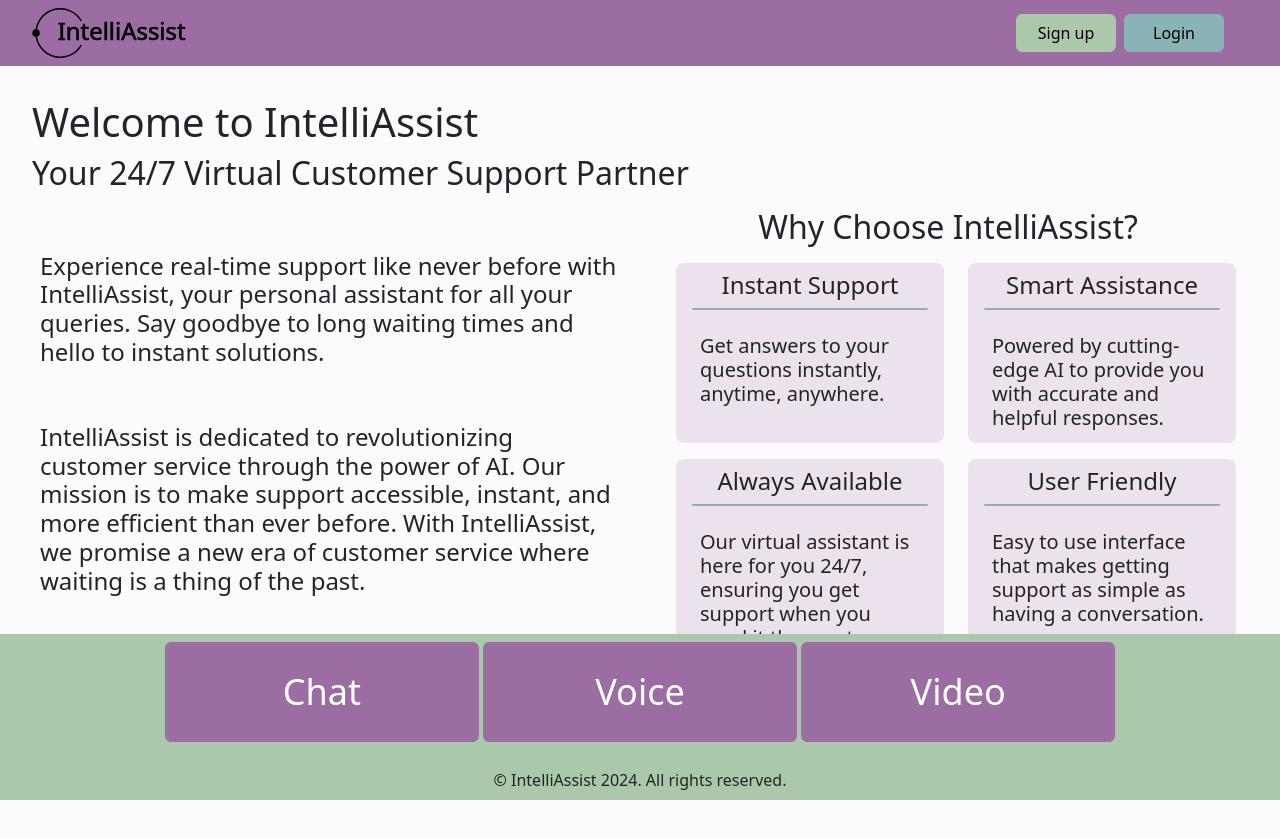
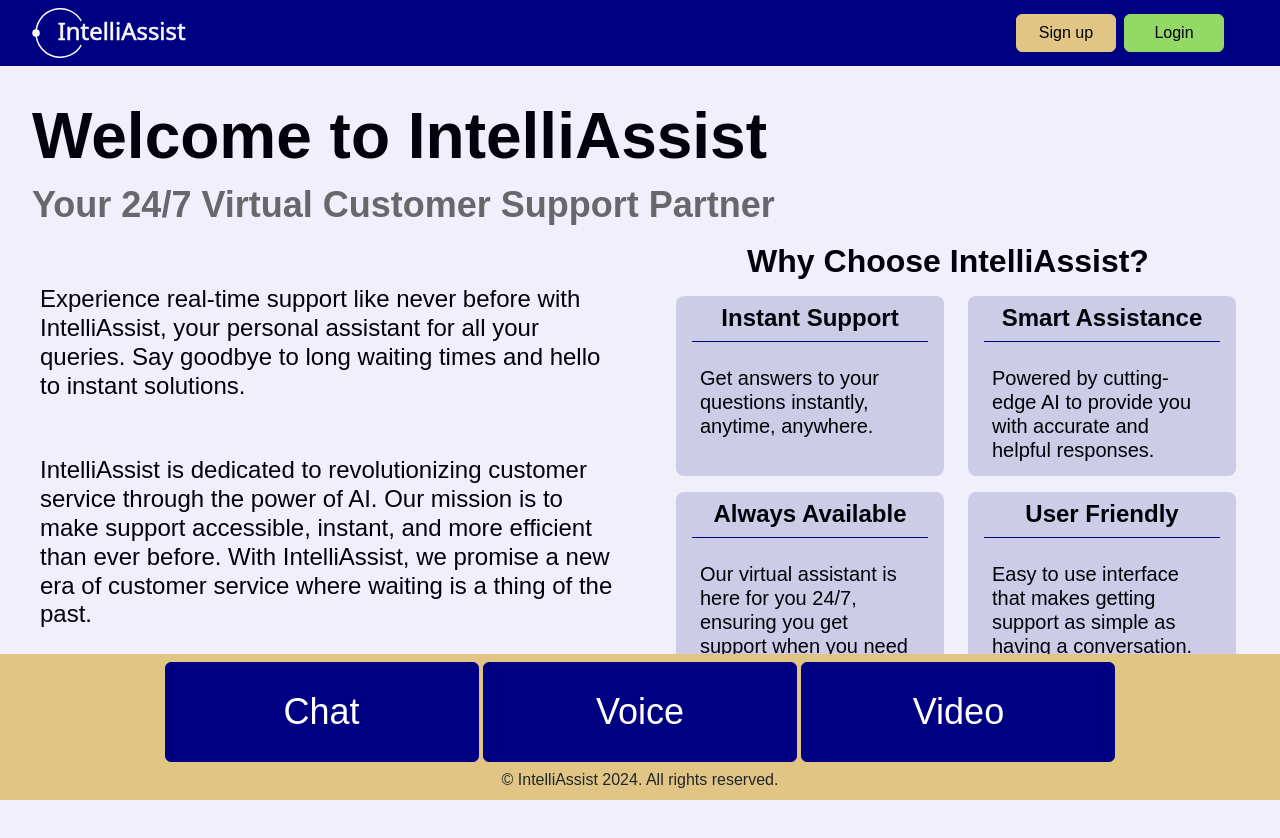
Before and after one commit to amit-kumar-shaw/IntelliAssist, a React (Create React App) app: page / in a window 1280 px wide. Shown: the top 838 px of the page. Built offline with nearby package versions, Linux system fonts and the light colour scheme.

Commit message:
add colors

```diff
--- a/src/App.js
+++ b/src/App.js
@@ -1,6 +1,5 @@
 import "./App.css";
 
-import Nav from "react-bootstrap/Nav";
 import Navbar from "react-bootstrap/Navbar";
 import Container from "react-bootstrap/Container";
 import Button from "react-bootstrap/Button";
@@ -9,6 +8,7 @@ import Row from "react-bootstrap/Row";
 import Col from "react-bootstrap/Col";
 import FeatureCard from "./FeatureCard";
 import { COLORS, OPTION } from "./colors";
+import { lightenColor } from "./FeatureCard";
 
 let textColor = COLORS[OPTION].text;
 let backgroundColor = COLORS[OPTION].back;
@@ -21,13 +21,14 @@ let boxHeight = "180px";
 function App() {
   return (
     <>
-      <div style={{ height: "100%" }}>
+      <div style={{ height: "100%",
+              fontFamily: "Arial" }}>
         <Navbar sticky="top" style={{ backgroundColor: primaryColor }}>
           <Stack direction="horizontal" gap={3} className="w-100">
             <div className="flex-grow-1"  style={{ marginLeft: "8px" }}>
               {" "}
               <img
-                src="/img/logo.svg"
+                src="/img/logo-light.svg"
                 width="200"
                 height="50"
                 className="d-inline-block align-top"
@@ -48,6 +49,7 @@ function App() {
                   backgroundColor: secondaryColor,
                   borderColor: secondaryColor,
                   marginRight: "8px",
+                  color: textColor
                 }}
               >
                 Sign up
@@ -59,6 +61,7 @@ function App() {
                   backgroundColor: accentColor,
                   borderColor: accentColor,
                   marginRight: "8px",
+                  color: textColor
                 }}
               >
                 Login
@@ -79,10 +82,11 @@ function App() {
               padding: "32px",
               backgroundColor: backgroundColor,
               flex: 1,
+              color: textColor
             }}
           >
-            <h1>Welcome to IntelliAssist</h1>
-            <h2>Your 24/7 Virtual Customer Support Partner</h2>
+            <h1 style={{fontWeight:"bold", fontSize: "64px"}}>Welcome to IntelliAssist</h1>
+            <h2 style={{fontWeight:"bold", fontSize: "36px", color: lightenColor(textColor, 0.4)}}>Your 24/7 Virtual Customer Support Partner</h2>
 
             <Stack direction="horizontal" gap={3}>
               <div style={{ padding: "8px", width: "50%" }}>
@@ -109,6 +113,7 @@ function App() {
                     display: "flex",
                     justifyContent: "center",
                     alignItems: "center",
+                    fontWeight: "bold"
                   }}
                 >
                   Why Choose IntelliAssist?
@@ -170,7 +175,7 @@ function App() {
           }}
         >
           <Stack gap={3}>
-            <div style={{ textAlign: "center", height: "110px" }}>
+            <div style={{ textAlign: "center", height: "90px",  }}>
               <Container fluid>
                 <Button
                   variant="primary"
--- a/src/FeatureCard.js
+++ b/src/FeatureCard.js
@@ -1,5 +1,4 @@
 import React from "react";
-import { Container, Table } from "react-bootstrap";
 import { COLORS, OPTION } from "./colors";
 
 let textColor = COLORS[OPTION].text;
@@ -27,13 +26,14 @@ function FeatureCard({ title, description, boxHeight }) {
             display: "flex",
             justifyContent: "center",
             alignItems: "center",
+            fontWeight: "bold"
           }}
         >
           {title}
         </h4>
         <div  style={{
-          height: "2px",
-          backgroundColor: accentColor,
+          height: "1px",
+          backgroundColor: primaryColor,
           borderRadius: "8px",
           margin: "8px",
         }}></div>
@@ -68,7 +68,7 @@ function hexToRgb(hex) {
     return [r, g, b];
 }
 
-function lightenColor(hex, percent) {
+export function lightenColor(hex, percent) {
     const [r, g, b] = hexToRgb(hex);
     const newR = Math.round(r + (255 - r) * percent);
     const newG = Math.round(g + (255 - g) * percent);
--- a/src/colors.js
+++ b/src/colors.js
@@ -1,4 +1,4 @@
-export const OPTION = 1;
+export const OPTION = 4;
 
 export const COLORS = [
   {
@@ -15,4 +15,32 @@ export const COLORS = [
     secondary: "#A9C9AA",
     accent: "#89B3B5",
   },
+  {
+    text: "#080D09",
+    back: "#F6F9F7",
+    primary: "#659F70",
+    secondary: "#B1CBCE",
+    accent: "#889EB4",
+  },
+  {
+    text: "#0E1215",
+    back: "#FBFCFD",
+    primary: "#69849E",
+    secondary: "#C8ACAA",
+    accent: "#B7B490",
+  },
+  {
+    text: "#02020A",
+    back: "#F0EFFB",
+    primary: "#000082",
+    secondary: "#E1C585",
+    accent: "#92D966",
+  },
+  {
+    text: "#07090D",
+    back: "#F5F7FA",
+    primary: "#0050CA",
+    secondary: "#D1AAB0",
+    accent: "#BEAC85",
+  },
 ];
```
Also changed, not shown: public/img/logo-light.svg (added).
